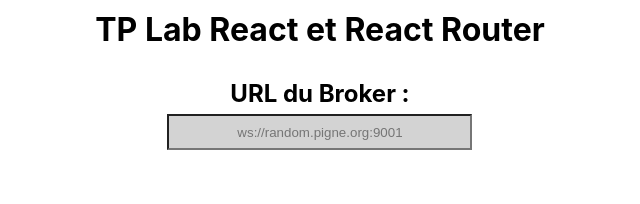
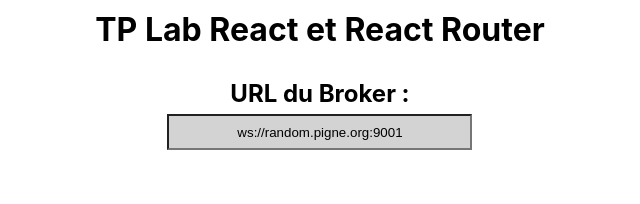
Before and after one commit to robin-76/WEB-react-router-lab, a React (Create React App) app: page / in a window 1280 px wide. Shown: the top 204 px of the page, without its empty margins (320-960 px from the left). Built offline with nearby package versions, Linux system fonts and the light colour scheme.

Commit message:
Modif champ Broker

```diff
--- a/src/App.js
+++ b/src/App.js
@@ -56,7 +56,7 @@
             }
 
           }
-          connexion()
+          connexion();
         }
       }
       window.addEventListener('keydown', onKeyDown);
--- a/src/Broker.js
+++ b/src/Broker.js
@@ -4,7 +4,7 @@
     return (
         <div className="wrapper">
             <div className="textURL"><h2>URL du Broker :</h2></div>
-            <div className="champURL"><input type="text" size="35" placeholder="ws://random.pigne.org:9001" onKeyDown={props.onKeyDown} /></div>
+            <div className="champURL"><input type="text" size="35" value="ws://random.pigne.org:9001" onKeyDown={props.onKeyDown} /></div>
         </div>
     );
 };
```
